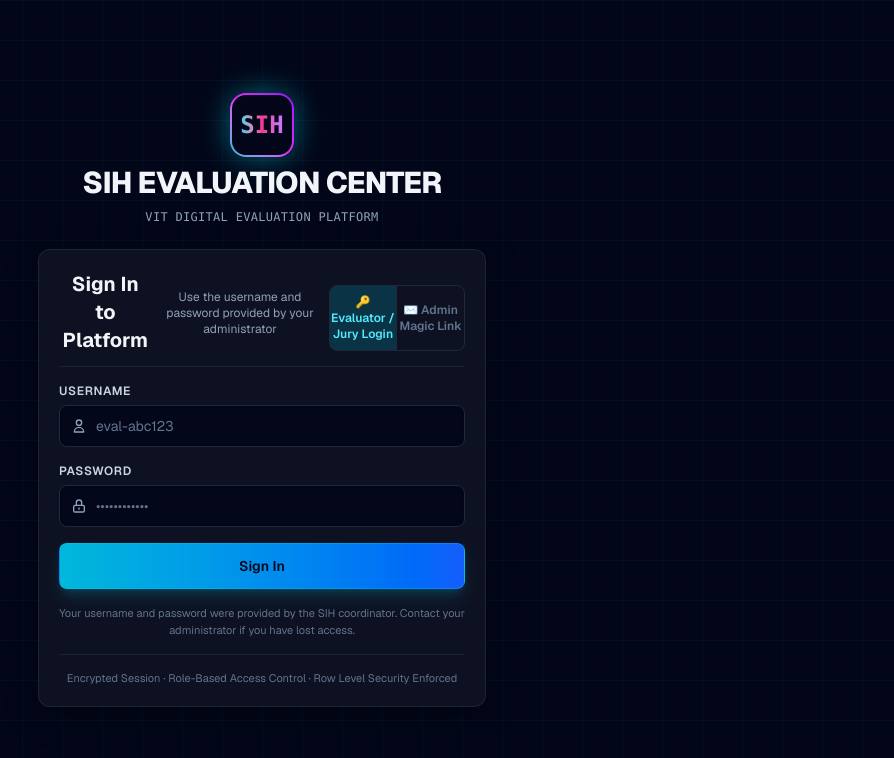
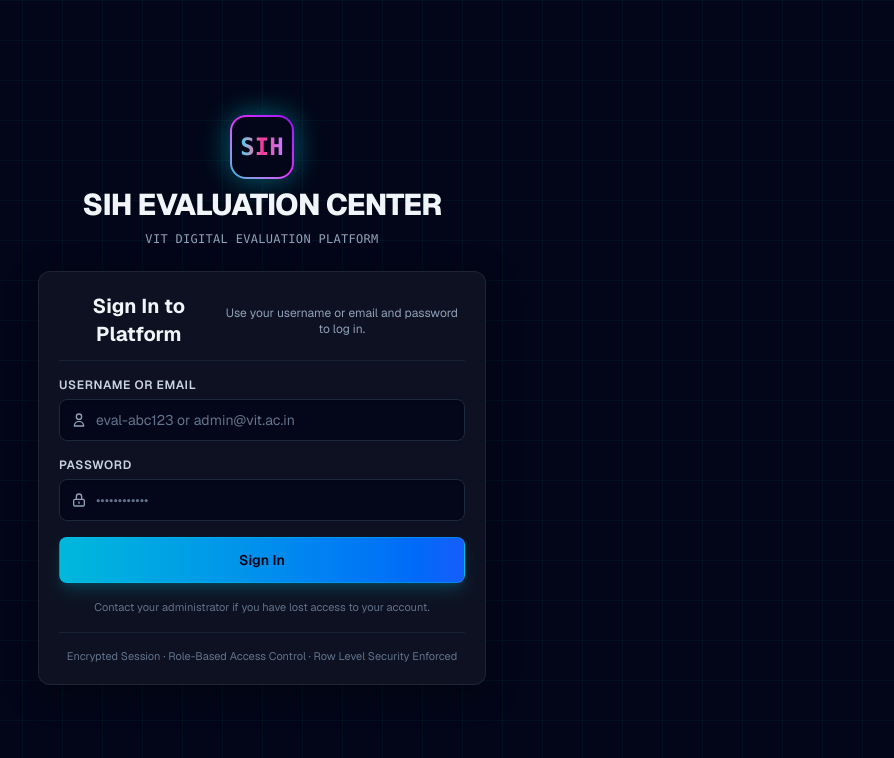
Before and after one commit to sihvit2026/SiH, a Next.js app: page /login in a window 1280 px wide. Shown: the top 758 px of the page, without its empty margins (378-1272 px from the left). Built offline with nearby package versions, Linux system fonts and the light colour scheme.

Commit message:
feat: replace magic link with password authentication

```diff
--- a/app/auth/callback/route.ts
+++ b/app/auth/callback/route.ts
@@ -2,35 +2,21 @@
 import { NextResponse } from 'next/server';
 
 export async function GET(request: Request) {
-  const { searchParams, origin } = new URL(request.url);
-  const code = searchParams.get('code');
+  const { searchParams } = new URL(request.url);
   const type = searchParams.get('type'); // 'password' for password login redirect
-
-  const siteUrl = process.env.NEXT_PUBLIC_SITE_URL || origin;
 
   // Handle password login redirect (no code exchange needed — session already set)
   if (type === 'password') {
     const supabase = await createClient();
     const { data: { user } } = await supabase.auth.getUser();
+
     if (user) {
-      return NextResponse.redirect(`${siteUrl}${await getRoleHome(supabase, user.id)}`);
-    }
-    return NextResponse.redirect(`${siteUrl}/login`);
-  }
-
-  // Handle magic link / OAuth code exchange
-  if (code) {
-    const supabase = await createClient();
-    const { error } = await supabase.auth.exchangeCodeForSession(code);
-    if (!error) {
-      const { data: { user } } = await supabase.auth.getUser();
-      if (user) {
-        return NextResponse.redirect(`${siteUrl}${await getRoleHome(supabase, user.id)}`);
-      }
+      const redirectPath = await getRoleHome(supabase, user.id);
+      return NextResponse.redirect(new URL(redirectPath, request.url));
     }
   }
 
-  return NextResponse.redirect(`${siteUrl}/login?error=auth_callback_failed`);
+  return NextResponse.redirect(new URL('/login?error=auth_callback_failed', request.url));
 }
 
 /** Resolve a user's home route based on their role. */
--- a/app/login/page.tsx
+++ b/app/login/page.tsx
@@ -7,17 +7,14 @@
 import { Card, CardHeader, CardTitle, CardDescription, CardContent, CardFooter } from '@/components/ui/Card';
 import { useRouter } from 'next/navigation';
 
-type LoginMode = 'password' | 'magic';
-
 export default function LoginPage() {
-  const [mode, setMode] = useState<LoginMode>('password');
   const [identifier, setIdentifier] = useState(''); // username OR email
   const [password, setPassword] = useState('');
   const [isLoading, setIsLoading] = useState(false);
   const [message, setMessage] = useState<{ type: 'success' | 'error'; text: string } | null>(null);
   const router = useRouter();
 
-  // Password login: accepts username (e.g. eval-abc123) or internal email
+  // Password login: accepts username (e.g. eval-abc123) or real email
   const handlePasswordLogin = async (e: React.FormEvent) => {
     e.preventDefault();
     if (!identifier || !password) return;
@@ -42,42 +39,8 @@
             : error.message,
         });
       } else {
-        // Let auth callback route handle redirect
+        // Let auth callback route handle redirect based on role
         router.push('/auth/callback?type=password');
-      }
-    } catch (err: any) {
-      setMessage({ type: 'error', text: err.message || 'An error occurred.' });
-    } finally {
-      setIsLoading(false);
-    }
-  };
-
-  // Magic Link: only for institutional email addresses (admin/data_operator)
-  const handleMagicLink = async (e: React.FormEvent) => {
-    e.preventDefault();
-    if (!identifier) return;
-
-    setIsLoading(true);
-    setMessage(null);
-
-    try {
-      const supabase = createClient();
-      const siteUrl = process.env.NEXT_PUBLIC_SITE_URL || 'http://localhost:3000';
-      const { error } = await supabase.auth.signInWithOtp({
-        email: identifier,
-        options: {
-          emailRedirectTo: `${siteUrl}/auth/callback`,
-          shouldCreateUser: false, // Don't allow self-registration via magic link
-        },
-      });
-
-      if (error) {
-        setMessage({ type: 'error', text: error.message });
-      } else {
-        setMessage({
-          type: 'success',
-          text: 'Magic link sent! Check your institutional email inbox.',
-        });
       }
     } catch (err: any) {
       setMessage({ type: 'error', text: err.message || 'An error occurred.' });
@@ -113,45 +76,16 @@
               Sign In to Platform
             </CardTitle>
             <CardDescription className="text-center">
-              {mode === 'password'
-                ? 'Use the username and password provided by your administrator'
-                : 'Admin & coordinator access via institutional email'}
+              Use your username or email and password to log in.
             </CardDescription>
-
-            {/* Mode Toggle */}
-            <div className="flex rounded-lg overflow-hidden border border-slate-800 mt-3">
-              <button
-                type="button"
-                onClick={() => { setMode('password'); setMessage(null); }}
-                className={`flex-1 text-xs py-2 font-semibold transition-colors ${
-                  mode === 'password'
-                    ? 'bg-cyan-500/20 text-cyan-300 border-r border-slate-800'
-                    : 'bg-transparent text-slate-500 hover:text-slate-300 border-r border-slate-800'
-                }`}
-              >
-                🔑 Evaluator / Jury Login
-              </button>
-              <button
-                type="button"
-                onClick={() => { setMode('magic'); setMessage(null); }}
-                className={`flex-1 text-xs py-2 font-semibold transition-colors ${
-                  mode === 'magic'
-                    ? 'bg-fuchsia-500/20 text-fuchsia-300'
-                    : 'bg-transparent text-slate-500 hover:text-slate-300'
-                }`}
-              >
-                ✉️ Admin Magic Link
-              </button>
-            </div>
           </CardHeader>
 
           <CardContent>
-            {mode === 'password' ? (
             <form onSubmit={handlePasswordLogin} className="space-y-4">
               <Input
-                  label="Username"
+                label="Username or Email"
                 type="text"
-                  placeholder="eval-abc123"
+                placeholder="eval-abc123 or admin@vit.ac.in"
                 value={identifier}
                 onChange={(e) => setIdentifier(e.target.value.trim())}
                 required
@@ -192,47 +126,9 @@
               </Button>
 
               <p className="text-center text-[11px] text-slate-500">
-                  Your username and password were provided by the SIH coordinator.
-                  Contact your administrator if you have lost access.
+                Contact your administrator if you have lost access to your account.
               </p>
             </form>
-            ) : (
-              <form onSubmit={handleMagicLink} className="space-y-4">
-                <Input
-                  label="Institutional Email Address"
-                  type="email"
-                  placeholder="coordinator@vit.ac.in"
-                  value={identifier}
-                  onChange={(e) => setIdentifier(e.target.value)}
-                  required
-                  autoComplete="email"
-                  leftIcon={
-                    <svg className="w-4 h-4" fill="none" stroke="currentColor" viewBox="0 0 24 24">
-                      <path strokeLinecap="round" strokeLinejoin="round" strokeWidth="2" d="M3 8l7.89 5.26a2 2 0 002.22 0L21 8M5 19h14a2 2 0 002-2V7a2 2 0 00-2-2H5a2 2 0 00-2 2v10a2 2 0 002 2z" />
-                    </svg>
-                  }
-                />
-
-                {message && (
-                  <div className={`p-3 rounded-lg text-xs font-medium border ${
-                    message.type === 'success'
-                      ? 'bg-emerald-950/80 border-emerald-500/50 text-emerald-300'
-                      : 'bg-rose-950/80 border-rose-500/50 text-rose-300'
-                  }`}>
-                    {message.text}
-                  </div>
-                )}
-
-                <Button type="submit" variant="accent" className="w-full py-3" isLoading={isLoading}>
-                  Send Magic Link
-                </Button>
-
-                <p className="text-center text-[11px] text-slate-500">
-                  Admin and coordinator accounts use institutional email. Magic links are not used
-                  for evaluator/jury logins.
-                </p>
-              </form>
-            )}
           </CardContent>
 
           <CardFooter className="justify-center border-t border-slate-800/80 pt-4 text-[11px] text-slate-500">
--- a/app/page.tsx
+++ b/app/page.tsx
@@ -20,7 +20,7 @@
         </div>
         <Link href="/login">
           <Button variant="primary" size="sm">
-            Sign In with Magic Link →
+            Sign In to Platform →
           </Button>
         </Link>
       </header>
```
Lines whose indentation alone changed are shown as unchanged.
